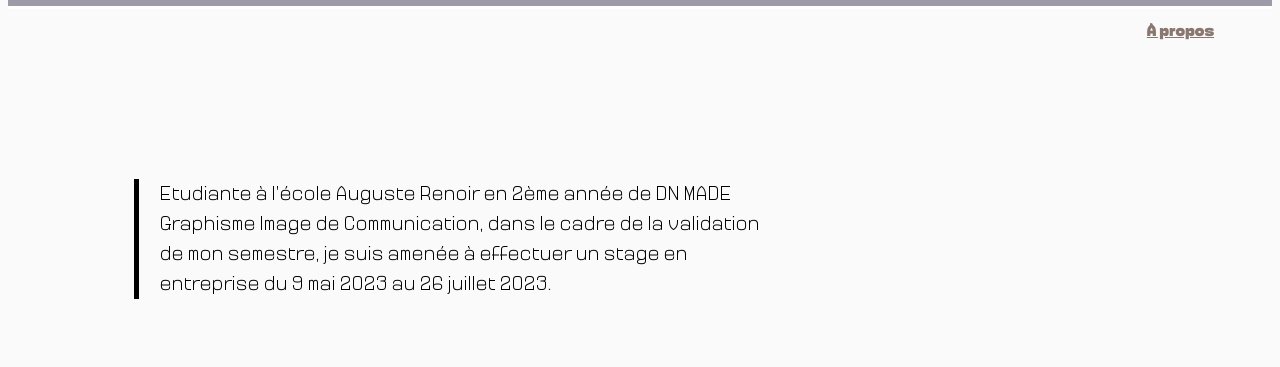
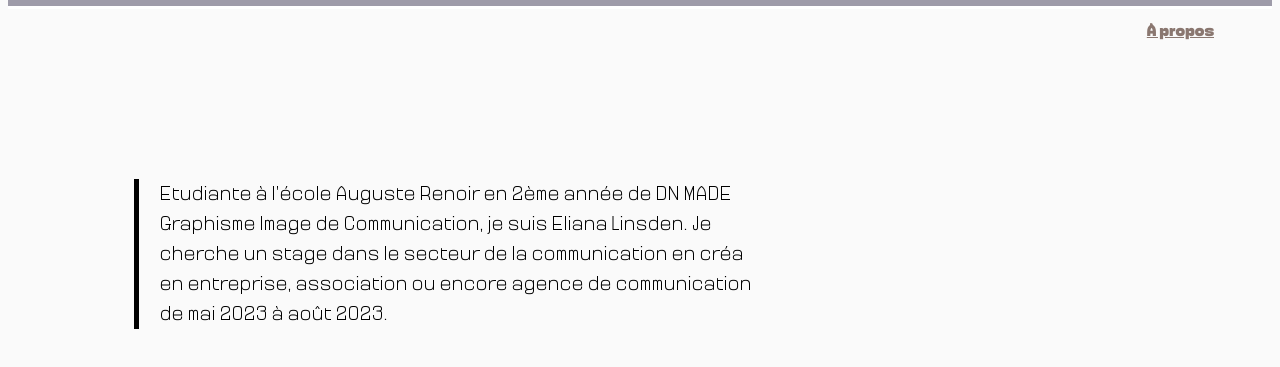
Before and after one commit to ama-concept-and-design/ama-concept-and-design.github.io, a plain HTML site: page a-propos.html in a window 1280 px wide. Shown: the part 93-460 px from the top of the page. Drawn offline with Linux system fonts and the light colour scheme; a web font is replaced by a local one.

Commit message:
Add files via upload

```diff
--- a/a-propos.html
+++ b/a-propos.html
@@ -20,7 +20,7 @@
                     <section id="about" class="main-section">
                         <div class="wrapper">
                         <p class="about__intro">
-                            Etudiante à l'école Auguste Renoir en 2ème année de DN MADE Graphisme Image de Communication, dans le cadre de la validation de mon semestre, je suis amenée à effectuer un stage en entreprise du 9 mai 2023 au 26 juillet 2023.
+                            Etudiante à l'école Auguste Renoir en 2ème année de DN MADE Graphisme Image de Communication, je suis Eliana Linsden. Je cherche un stage dans le secteur de la communication en créa en entreprise, association ou encore agence de communication de mai 2023 à août 2023.
                         </p>
                 </main>
 
```
